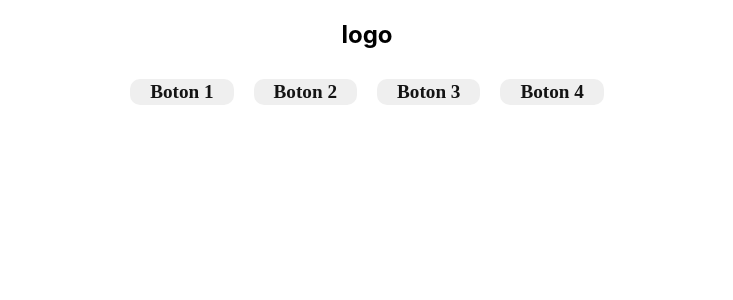
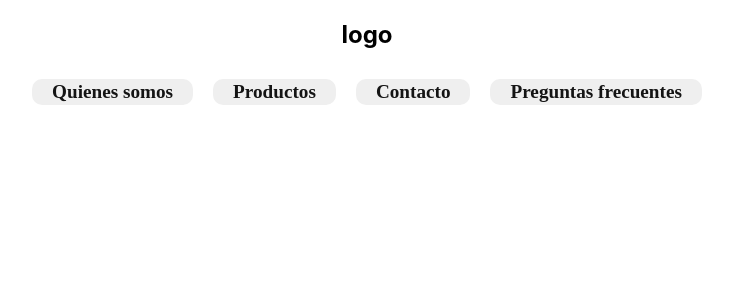
Before and after one commit to Giselarioss/giselarios-proyecto, a React (Create React App) app: page / in a window 1280 px wide. Shown: the top 300 px of the page, without its empty margins (273-1006 px from the left). Built offline with nearby package versions, Linux system fonts and the light colour scheme.

Commit message:
clase jsx

```diff
--- a/src/components/navBar/navBar.js
+++ b/src/components/navBar/navBar.js
@@ -5,10 +5,10 @@ function Navbar () {
     return(
         <nav>
             <h1>logo</h1>
-            <button className="botones-nav">Boton 1</button>
-            <button className="botones-nav">Boton 2</button>
-            <button className="botones-nav">Boton 3</button>
-            <button className="botones-nav">Boton 4</button>
+            <button className="botones-nav">Quienes somos</button>
+            <button className="botones-nav">Productos</button>
+            <button className="botones-nav">Contacto</button>
+            <button className="botones-nav">Preguntas frecuentes</button>
         </nav>
     )
 }
```
